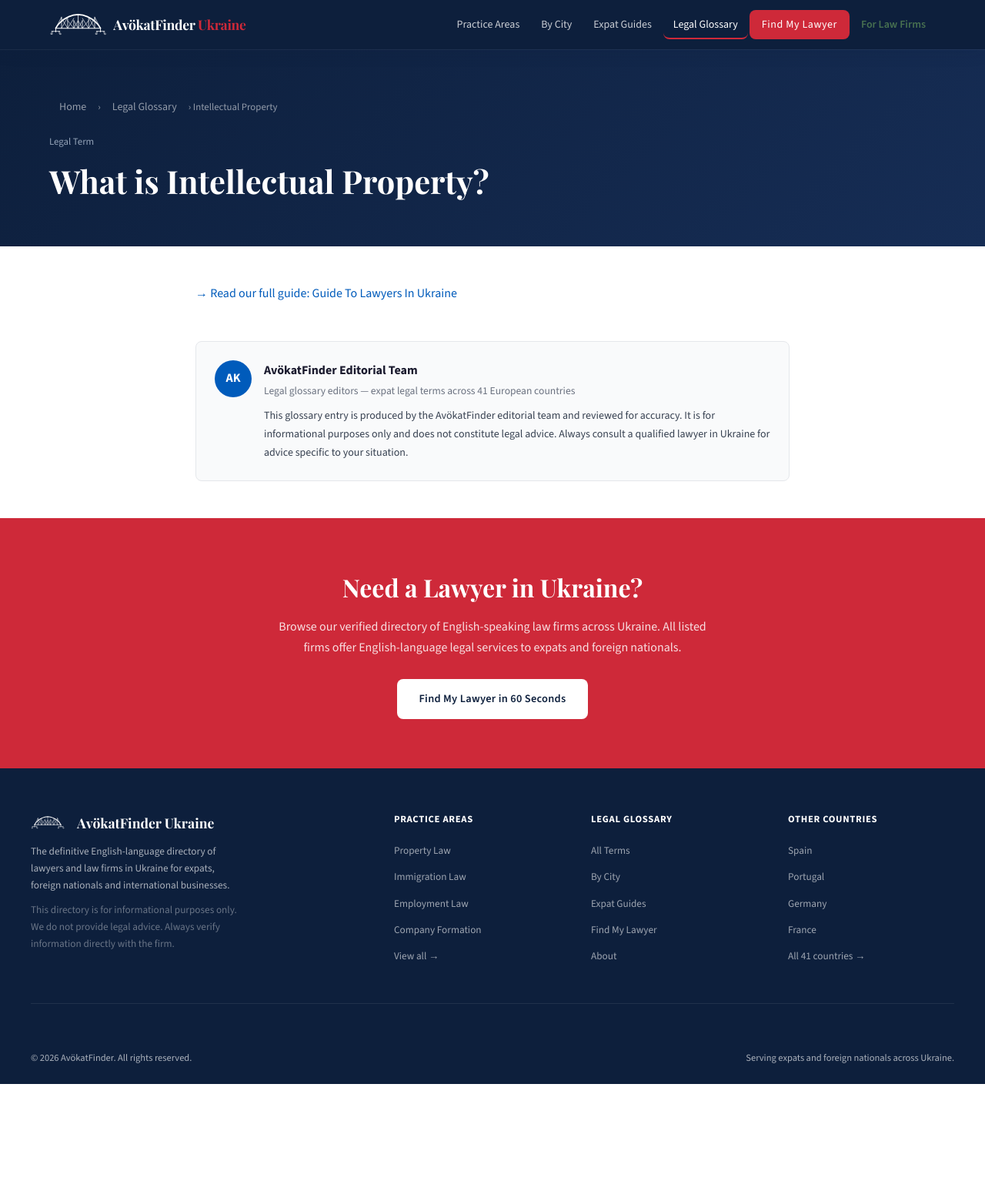
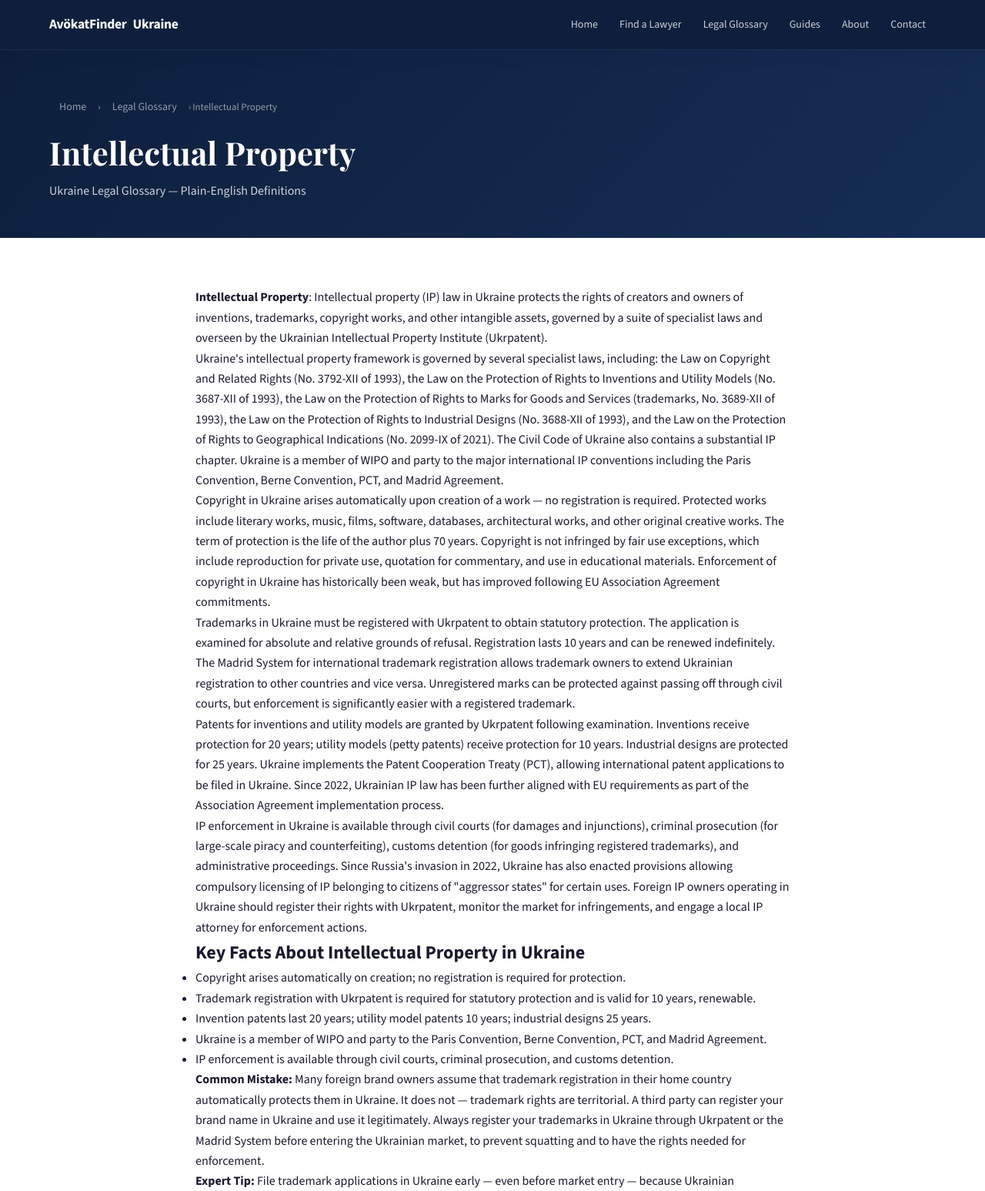
Before and after one commit to JeanBap/avokatfinder-ukraine, a plain HTML site: page glossary/intellectual-property/index.html in a window 1280 px wide. Shown: the top 1547 px of the page at 77% size. Before the commit the page ends 1408 px from the top, so only its background shows below. Drawn offline with nearby package versions, Linux system fonts and the light colour scheme.

Commit message:
Enrich thin-content: intellectual-property

```diff
--- a/glossary/intellectual-property/index.html
+++ b/glossary/intellectual-property/index.html
@@ -3,125 +3,109 @@
 <head>
 <meta charset="UTF-8">
 <meta name="viewport" content="width=device-width, initial-scale=1.0">
-<meta name="robots" content="index, follow">
-<title>What is Intellectual Property? | Ukraine Legal Glossary | AvökatFinder</title>
-<meta name="description" content=" Complete guide for expats in Ukraine. AvökatFinder.">
+<title>Intellectual Property — Ukraine Legal Glossary | AvökatFinder</title>
+<meta name="description" content="Intellectual property (IP) law in Ukraine protects the rights of creators and owners of inventions, trademarks, copyright works, and other intangible asset">
 <link rel="canonical" href="https://ukraine.avokatfinder.com/glossary/intellectual-property/">
-<meta property="og:type" content="article">
-<meta property="og:title" content="What is Intellectual Property? Ukraine Expat Legal Guide">
-<meta property="og:description" content=" Complete guide for expats in Ukraine. AvökatFinder.">
-<meta property="og:url" content="https://ukraine.avokatfinder.com/glossary/intellectual-property/">
-<meta property="og:image" content="https://avokatfinder.com/og/intellectual-property.jpg">
-<meta property="og:image:width" content="1200">
-<meta property="og:image:height" content="630">
-<meta property="og:site_name" content="AvökatFinder Ukraine">
-<meta name="twitter:card" content="summary_large_image">
-<meta name="twitter:title" content="What is Intellectual Property? Ukraine Expat Legal Guide">
-<meta name="twitter:description" content=" Complete guide for expats in Ukraine. AvökatFinder.">
-<meta name="twitter:image" content="https://avokatfinder.com/og/intellectual-property.jpg">
-<script type="application/ld+json">{"@context": "https://schema.org", "@type": "Organization", "name": "AvökatFinder Ukraine", "url": "https://ukraine.avokatfinder.com", "description": "English-language directory of lawyers in Ukraine for expats and foreign nationals.", "areaServed": "Ukraine", "inLanguage": "en"}</script>
-<script type="application/ld+json">{"@context": "https://schema.org", "@type": "BreadcrumbList", "itemListElement": [{"@type": "ListItem", "position": 1, "name": "AvökatFinder", "item": "https://avokatfinder.com/"}, {"@type": "ListItem", "position": 2, "name": "Ukraine", "item": "https://ukraine.avokatfinder.com/"}, {"@type": "ListItem", "position": 3, "name": "Legal Glossary", "item": "https://ukraine.avokatfinder.com/glossary/"}, {"@type": "ListItem", "position": 4, "name": "Intellectual Property", "item": "https://ukraine.avokatfinder.com/glossary/intellectual-property/"}]}</script>
-<script type="application/ld+json">{"@context": "https://schema.org", "@type": "DefinedTerm", "name": "Intellectual Property", "description": "", "inDefinedTermSet": {"@type": "DefinedTermSet", "name": "AvökatFinder Ukraine Legal Glossary", "url": "https://ukraine.avokatfinder.com/glossary/"}, "url": "https://ukraine.avokatfinder.com/glossary/intellectual-property/"}</script>
-<script type="application/ld+json">{"@context": "https://schema.org", "@type": "WebPage", "name": "What is Intellectual Property?", "speakable": {"@type": "SpeakableSpecification", "cssSelector": [".page-hero h1", ".glossary-def", ".tldr-block"]}, "url": "https://ukraine.avokatfinder.com/glossary/intellectual-property/"}</script>
-<link rel="preconnect" href="https://fonts.googleapis.com">
-<link rel="preconnect" href="https://fonts.gstatic.com" crossorigin>
 <link rel="stylesheet" href="/css/style.css">
 <style>:root{--country-primary:#005BBB;--country-secondary:#FFD500;}</style>
+<meta property="og:title" content="Intellectual Property — Ukraine Legal Glossary | AvökatFinder">
+<meta property="og:description" content="Intellectual property (IP) law in Ukraine protects the rights of creators and owners of inventions, trademarks, copyright works, and other intangible asset">
+<meta property="og:url" content="https://ukraine.avokatfinder.com/glossary/intellectual-property/">
+<meta property="og:type" content="article">
+<meta name="twitter:card" content="summary">
+<script type="application/ld+json">{"@context":"https://schema.org","@graph":[
+      {"@type":"Organization","@id":"https://ukraine.avokatfinder.com/#org","name":"AvökatFinder Ukraine","url":"https://ukraine.avokatfinder.com/"},
+      {"@type":"BreadcrumbList","itemListElement":[
+        {"@type":"ListItem","position":1,"name":"Home","item":"https://ukraine.avokatfinder.com/"},
+        {"@type":"ListItem","position":2,"name":"Legal Glossary","item":"https://ukraine.avokatfinder.com/glossary/"},
+        {"@type":"ListItem","position":3,"name":"Intellectual Property","item":"https://ukraine.avokatfinder.com/glossary/intellectual-property/"}
+      ]},
+      {"@type":"DefinedTerm","name":"Intellectual Property","description":"Intellectual property (IP) law in Ukraine protects the rights of creators and owners of inventions, trademarks, copyright works, and other intangible assets, governed by a suite of specialist laws and",
+        "inDefinedTermSet":{"@type":"DefinedTermSet","name":"Ukraine Legal Glossary","url":"https://ukraine.avokatfinder.com/glossary/"}},
+      {"@type":"WebPage","@id":"https://ukraine.avokatfinder.com/glossary/intellectual-property/","url":"https://ukraine.avokatfinder.com/glossary/intellectual-property/",
+        "name":"Intellectual Property — Ukraine Legal Glossary | AvökatFinder",
+        "description":"Intellectual property (IP) law in Ukraine protects the rights of creators and owners of inventions, trademarks, copyright works, and other intangible asset","inLanguage":"en-GB",
+        "datePublished":"2026-04-30","dateModified":"2026-04-30"}
+    ]}</script>
+<script type="application/ld+json">{"@context":"https://schema.org","@type":"FAQPage","mainEntity":[{"@type":"Question","name":"How long does trademark registration take in Ukraine?","acceptedAnswer":{"@type":"Answer","text":"A standard trademark application at Ukrpatent takes approximately 12-18 months from filing to registration, assuming no objections are raised. The application is examined on formal grounds first, then"}},{"@type":"Question","name":"Is software protected by copyright in Ukraine?","acceptedAnswer":{"@type":"Answer","text":"Yes. Computer programs and databases are explicitly protected as copyright works under Ukrainian law. Copyright arises automatically on creation of the software and lasts for the life of the author pl"}},{"@type":"Question","name":"What options are available to enforce IP rights in Ukraine?","acceptedAnswer":{"@type":"Answer","text":"IP owners in Ukraine can pursue enforcement through: civil courts (injunctions, damages, accounts of profits), criminal prosecution via the police and prosecutors' office (for wilful large-scale infri"}}]}</script>
 </head>
 <body>
 <header class="site-header">
-  <div class="header-inner">
-    <a href="/" class="logo"><img src="/img/logo.svg" alt="AvökatFinder" class="logo-img" width="60" height="28"><span class="logo-text">AvökatFinder <span>Ukraine</span></span></a>
-    <button class="hamburger" aria-label="Open menu">&#9776;</button>
-    <nav>
-      <a href="/practice-areas/">Practice Areas</a>
-      <a href="/cities/">By City</a>
-      <a href="/blog/">Expat Guides</a>
-      <a href="/glossary/" class="active">Legal Glossary</a>
-      <a href="/find-a-lawyer/" class="nav-cta">Find My Lawyer</a>
-      <a href="/for-lawyers/" style="color:var(--gold,#c9a84c);font-weight:600">For Law Firms</a>
+  <div class="container header-inner">
+    <a href="/" class="logo">AvökatFinder <span>Ukraine</span></a>
+    <button class="hamburger" id="menuToggle" aria-label="Open menu">&#9776;</button>
+    <nav class="main-nav" id="mainNav">
+      <a href="/">Home</a>
+      <a href="/find-a-lawyer/">Find a Lawyer</a>
+      <a href="/glossary/">Legal Glossary</a>
+      <a href="/blog/">Guides</a>
+      <a href="/about.html">About</a>
+      <a href="/contact/">Contact</a>
     </nav>
   </div>
 </header>
-
 <section class="page-hero">
   <div class="container">
-    <nav class="breadcrumb"><a href="/">Home</a> &rsaquo; <a href="/glossary/">Legal Glossary</a> &rsaquo; Intellectual Property</nav>
-    <p class="breadcrumb" style="margin-top:6px;font-size:0.8rem;color:#94a3b8;background:none;padding:0;">Legal Term</p>
-    <h1>What is Intellectual Property?</h1>
-    <p class="glossary-def" style="font-size:1.15rem;color:#e2e8f0;max-width:680px;line-height:1.6;"></p>
+    <nav class="breadcrumb" aria-label="Breadcrumb">
+      <a href="/">Home</a> &rsaquo; <a href="/glossary/">Legal Glossary</a> &rsaquo; <span>Intellectual Property</span>
+    </nav>
+    <h1>Intellectual Property</h1>
+    <p class="hero-sub">Ukraine Legal Glossary — Plain-English Definitions</p>
   </div>
 </section>
-
-<div class="container blog-article" style="max-width:820px;margin:48px auto;padding:0 24px;">
-
-<p></p>
-
-
-
-
-
-  <p style="margin:24px 0 0;"><a href="/blog/guide-to-lawyers-in-ukraine/" style="color:var(--country-primary,#005BBB);">&rarr; Read our full guide: Guide To Lawyers In Ukraine</a></p>
-
-  <div class="author-bio" style="margin-top:48px;padding:24px;background:#f9fafb;border:1px solid #e5e7eb;border-radius:8px;display:flex;gap:16px;align-items:flex-start;">
-    <div style="flex-shrink:0;width:48px;height:48px;border-radius:50%;background:#005BBB;display:flex;align-items:center;justify-content:center;color:#fff;font-weight:700;">AK</div>
-    <div>
-      <strong style="display:block;">AvökatFinder Editorial Team</strong>
-      <span style="font-size:0.85rem;color:#6b7280;">Legal glossary editors &mdash; expat legal terms across 41 European countries</span>
-      <p style="font-size:0.875rem;color:#374151;margin:8px 0 0;line-height:1.7;">This glossary entry is produced by the AvökatFinder editorial team and reviewed for accuracy. It is for informational purposes only and does not constitute legal advice. Always consult a qualified lawyer in Ukraine for advice specific to your situation.</p>
-    </div>
-  </div>
-
+<main class="container blog-article">
+  <div class="short-def"><p><strong>Intellectual Property</strong>: Intellectual property (IP) law in Ukraine protects the rights of creators and owners of inventions, trademarks, copyright works, and other intangible assets, governed by a suite of specialist laws and overseen by the Ukrainian Intellectual Property Institute (Ukrpatent).</p></div>
+  <p>Ukraine's intellectual property framework is governed by several specialist laws, including: the Law on Copyright and Related Rights (No. 3792-XII of 1993), the Law on the Protection of Rights to Inventions and Utility Models (No. 3687-XII of 1993), the Law on the Protection of Rights to Marks for Goods and Services (trademarks, No. 3689-XII of 1993), the Law on the Protection of Rights to Industrial Designs (No. 3688-XII of 1993), and the Law on the Protection of Rights to Geographical Indications (No. 2099-IX of 2021). The Civil Code of Ukraine also contains a substantial IP chapter. Ukraine is a member of WIPO and party to the major international IP conventions including the Paris Convention, Berne Convention, PCT, and Madrid Agreement.</p>
+<p>Copyright in Ukraine arises automatically upon creation of a work — no registration is required. Protected works include literary works, music, films, software, databases, architectural works, and other original creative works. The term of protection is the life of the author plus 70 years. Copyright is not infringed by fair use exceptions, which include reproduction for private use, quotation for commentary, and use in educational materials. Enforcement of copyright in Ukraine has historically been weak, but has improved following EU Association Agreement commitments.</p>
+<p>Trademarks in Ukraine must be registered with Ukrpatent to obtain statutory protection. The application is examined for absolute and relative grounds of refusal. Registration lasts 10 years and can be renewed indefinitely. The Madrid System for international trademark registration allows trademark owners to extend Ukrainian registration to other countries and vice versa. Unregistered marks can be protected against passing off through civil courts, but enforcement is significantly easier with a registered trademark.</p>
+<p>Patents for inventions and utility models are granted by Ukrpatent following examination. Inventions receive protection for 20 years; utility models (petty patents) receive protection for 10 years. Industrial designs are protected for 25 years. Ukraine implements the Patent Cooperation Treaty (PCT), allowing international patent applications to be filed in Ukraine. Since 2022, Ukrainian IP law has been further aligned with EU requirements as part of the Association Agreement implementation process.</p>
+<p>IP enforcement in Ukraine is available through civil courts (for damages and injunctions), criminal prosecution (for large-scale piracy and counterfeiting), customs detention (for goods infringing registered trademarks), and administrative proceedings. Since Russia's invasion in 2022, Ukraine has also enacted provisions allowing compulsory licensing of IP belonging to citizens of "aggressor states" for certain uses. Foreign IP owners operating in Ukraine should register their rights with Ukrpatent, monitor the market for infringements, and engage a local IP attorney for enforcement actions.</p>
+  <h2>Key Facts About Intellectual Property in Ukraine</h2>
+  <ul class="key-facts"><li>Copyright arises automatically on creation; no registration is required for protection.</li>
+<li>Trademark registration with Ukrpatent is required for statutory protection and is valid for 10 years, renewable.</li>
+<li>Invention patents last 20 years; utility model patents 10 years; industrial designs 25 years.</li>
+<li>Ukraine is a member of WIPO and party to the Paris Convention, Berne Convention, PCT, and Madrid Agreement.</li>
+<li>IP enforcement is available through civil courts, criminal prosecution, and customs detention.</li></ul>
+  <div class="mistake"><strong>Common Mistake:</strong> Many foreign brand owners assume that trademark registration in their home country automatically protects them in Ukraine. It does not — trademark rights are territorial. A third party can register your brand name in Ukraine and use it legitimately. Always register your trademarks in Ukraine through Ukrpatent or the Madrid System before entering the Ukrainian market, to prevent squatting and to have the rights needed for enforcement.</div>
+  <div class="tip"><strong>Expert Tip:</strong> File trademark applications in Ukraine early — even before market entry — because Ukrainian trademark examination and registration can take 12-18 months. Use the Madrid System (filing via WIPO) if you already have trademark registrations in multiple countries, as this allows you to designate Ukraine without a separate local filing. Monitor the Ukrpatent trademark database regularly for conflicting applications by third parties.</div>
+  <h2>Frequently Asked Questions</h2>
+  <div class="faq-item">
+  <h3>How long does trademark registration take in Ukraine?</h3>
+  <p>A standard trademark application at Ukrpatent takes approximately 12-18 months from filing to registration, assuming no objections are raised. The application is examined on formal grounds first, then on substantive grounds (absolute and relative refusals). If the examiner raises objections, the applicant has an opportunity to respond. Fast-track procedures are not routinely available, so early filing is essential if you need trademark protection before market launch.</p>
+</div>
+<div class="faq-item">
+  <h3>Is software protected by copyright in Ukraine?</h3>
+  <p>Yes. Computer programs and databases are explicitly protected as copyright works under Ukrainian law. Copyright arises automatically on creation of the software and lasts for the life of the author plus 70 years. No registration is required, but practical evidence of creation date (version control records, development documentation, deposit with a copyright registry) is valuable for enforcement. Software licences should clearly set out the permitted uses and restrictions under Ukrainian copyright law.</p>
+</div>
+<div class="faq-item">
+  <h3>What options are available to enforce IP rights in Ukraine?</h3>
+  <p>IP owners in Ukraine can pursue enforcement through: civil courts (injunctions, damages, accounts of profits), criminal prosecution via the police and prosecutors' office (for wilful large-scale infringement — piracy and counterfeiting), customs enforcement (recordal of trademarks and designs with Ukrainian Customs to enable border seizures), and administrative proceedings before the Anti-Monopoly Committee for certain competition-related IP abuses. Civil court proceedings are most commonly used for trademark and copyright disputes.</p>
 </div>
 
+  <p class="related">See also: <a href="/glossary/banking-law/">Banking Law</a> <a href="/glossary/employment-termination/">Employment Termination</a> <a href="/glossary/ipoteka-ukraine/">Mortgage</a></p>
+</main>
 <section class="cta-band">
-  <h2>Need a Lawyer in Ukraine?</h2>
-  <p>Browse our verified directory of English-speaking law firms across Ukraine. All listed firms offer English-language legal services to expats and foreign nationals.</p>
-  <a href="/find-a-lawyer/" class="btn btn-white">Find My Lawyer in 60 Seconds</a>
+  <div class="container">
+    <h2>Need a Lawyer in Ukraine?</h2>
+    <p>Find verified English-speaking lawyers and law firms.</p>
+    <a href="/find-a-lawyer/" class="btn btn-primary">Find a Lawyer</a>
+  </div>
 </section>
-
 <footer class="site-footer">
-  <div class="footer-grid">
-    <div class="footer-brand">
-      <a href="/" class="footer-logo"><img src="/img/logo.svg" alt="AvökatFinder" width="44" height="20" style="vertical-align:middle;margin-right:8px;filter:brightness(0) invert(1)">AvökatFinder Ukraine</a>
-      <p>The definitive English-language directory of lawyers and law firms in Ukraine for expats, foreign nationals and international businesses.</p>
-      <p class="footer-disclaimer">This directory is for informational purposes only. We do not provide legal advice. Always verify information directly with the firm.</p>
-    </div>
-    <div class="footer-col">
-      <h4>Practice Areas</h4>
-      <ul>
-        <li><a href="/practice-areas/property-law/">Property Law</a></li>
-        <li><a href="/practice-areas/immigration/">Immigration Law</a></li>
-        <li><a href="/practice-areas/employment/">Employment Law</a></li>
-        <li><a href="/practice-areas/company-formation/">Company Formation</a></li>
-        <li><a href="/practice-areas/">View all &rarr;</a></li>
-      </ul>
-    </div>
-    <div class="footer-col">
-      <h4>Legal Glossary</h4>
-      <ul>
-        <li><a href="/glossary/">All Terms</a></li>
-        <li><a href="/cities/">By City</a></li>
-        <li><a href="/blog/">Expat Guides</a></li>
-        <li><a href="/find-a-lawyer/">Find My Lawyer</a></li>
-        <li><a href="/about.html">About</a></li>
-      </ul>
-    </div>
-    <div class="footer-col">
-      <h4>Other Countries</h4>
-      <ul>
-        <li><a href="https://spain.avokatfinder.com/">Spain</a></li>
-        <li><a href="https://portugal.avokatfinder.com/">Portugal</a></li>
-        <li><a href="https://germany.avokatfinder.com/">Germany</a></li>
-        <li><a href="https://france.avokatfinder.com/">France</a></li>
-        <li><a href="https://avokatfinder.com/all-countries/">All 41 countries &rarr;</a></li>
-      </ul>
-    </div>
-  </div>
-  <div class="footer-bottom">
-    <span>&copy; 2026 AvökatFinder. All rights reserved.</span>
-    <span>Serving expats and foreign nationals across Ukraine.</span>
+  <div class="container footer-inner">
+    <p>&copy; 2025 AvökatFinder Ukraine. All rights reserved.</p>
+    <nav class="footer-nav">
+      <a href="/about.html">About</a>
+      <a href="/contact/">Contact</a>
+      <a href="/glossary/">Glossary</a>
+      <a href="/sitemap.xml">Sitemap</a>
+    </nav>
   </div>
 </footer>
-<script src="/js/main.js"></script>
-</body></html>
+<script>
+  document.getElementById('menuToggle').addEventListener('click',function(){
+    document.getElementById('mainNav').classList.toggle('open');
+  });
+</script>
+</body>
+</html>
```
